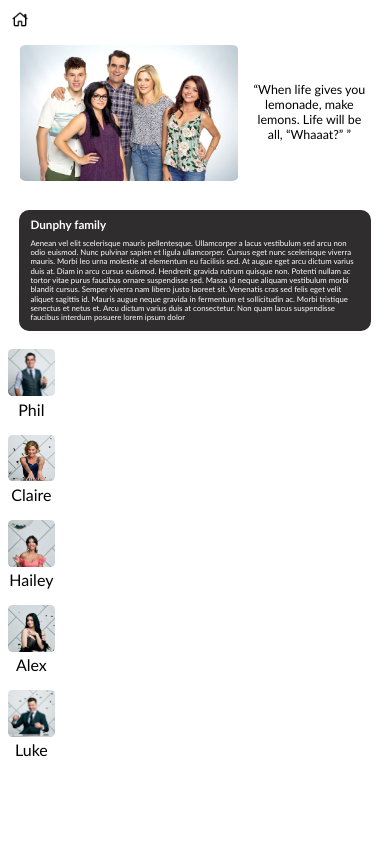
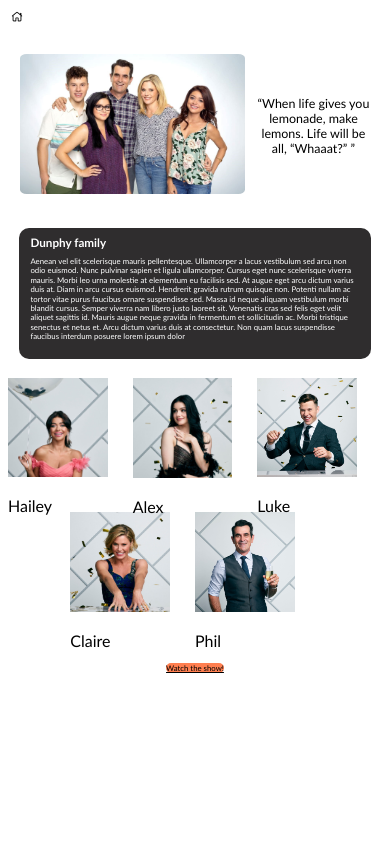
Before and after one commit to jess-rodg/Web-Project1, a plain HTML site: page Project_1/test.html in a window 390 px wide. Shown: the top 844 px of the page. Drawn offline with Linux system fonts and the light colour scheme.

Commit message:
Small screen working

```diff
--- a/Project_1/test.css
+++ b/Project_1/test.css
@@ -3,36 +3,17 @@
   font-family: 'Gill Sans', 'Gill Sans MT', Calibri, 'Trebuchet MS', sans-serif;
 }
 
-.container-1 {
+.container {
   display: grid;
-  grid-template-columns: 1fr 1fr 1fr 1fr 1fr 0.5fr 1fr 1fr 1fr;
-  grid-template-rows: 0.4fr 1fr 1fr 1fr 1fr 1fr 1fr;
+  grid-template-columns:  1fr 1fr 1fr 1fr 1fr 1fr 1fr 1fr 1fr 1fr 1fr 1fr;
+  grid-template-rows:  5% 25% 25% 20% 20% 10%;
   gap: 0px 0px;
-  grid-auto-flow: row;
-  grid-template-areas:
-    "Header . . . . . . . ."
-    "Family Family Family Family Family Family Quote Quote Quote"
-    "Family Family Family Family Family Family Quote Quote Quote"
-    "Family Family Family Family Family Family Quote Quote Quote"
-    "About About About About About About About About About"
-    "About About About About About About About About About"
-    "About About About About About About About About About";
 }
 
-.container-2 {
-  display: grid;
-  grid-template-columns: 1fr 1fr 1fr 1fr 1fr 1fr 1fr 1fr ;
-  grid-template-rows: 1fr 1fr 1fr;
-  gap: 0px 0px;
-  grid-auto-flow: row;
-  grid-template-areas:
-  ". Hailey Hailey ALex Alex Luke Luke ."
-  ". . Phil Phil Claire Claire . ."
-  ". . . Watch Watch . . ."
-}
+
 
 .Family {
-  grid-area: Family;
+  grid-area: 2 / 1 / 3 / 9;
   margin-top: 5%;
 }
 
@@ -44,7 +25,7 @@
 }
 
 .About {
-  grid-area: About;
+  grid-area: 3 / 1 / 4 / 13;
   background-color: #2F2D2E;
   color: white;
   border-radius: 10px;
@@ -59,8 +40,7 @@
 }
 
 .Family-Quote {
-
-  grid-area: Quote;
+  grid-area: 2 / 9 / 3 / 13;
   margin: auto;
   font-size: 3.2vw;
   padding-right: 10%;
@@ -68,7 +48,7 @@
 }
 
 .Header {
-  grid-area: Header;
+  grid-area: 1 / 1 / 2 / 2;
 }
 
 .Header img {
@@ -79,38 +59,29 @@
 
 
 .Phil{
-  grid-area: Phil;
+  grid-area: 5 / 7 / 6 / 11;
 }
 
 .Claire{
-  grid-area: Claire;
+  grid-area: 5 / 3 / 6 / 7;
 }
 
-.Hailey{
-  grid-area: Hailey;
+ .Hailey{
+  grid-area: 4 / 1 / 5 / 5;
 }
 
 .Alex{
-  grid-area: Alex;
+  grid-area: 4 / 5 / 5 / 9;
 }
 
-.Luke{
-  grid-area: Luke;
+ .Luke{
+  grid-area: 4 / 9 / 5 / 13;
 }
 
 
-.person img {
-  border-radius: 10%;
-}
-
-.person p {
-  text-align: center;
-  margin-top: 1%;
-}
-
 
 .Watch {
-  grid-area: Watch;
+  grid-area: 6 / 5 / 7 / 9;
 
   font-size: 2vw;
   background-color: coral;
@@ -132,7 +103,7 @@
 
 @media only screen and (min-width:801px) {
 
-  .container-1 {
+  .container {
     display: grid;
     grid-template-columns: 1fr 1fr 1fr 1fr 1fr 0.5fr 1fr 1fr 1fr;
     grid-template-rows: 0.4fr 1fr 1fr 1fr 1fr 1fr 1fr;
@@ -153,7 +124,7 @@
 
   .container-2 {
     display: grid;
-    grid-template-columns: 1fr 1fr 1fr 1fr 1fr 1fr 1fr 1fr ;
+    grid-template-columns: 1fr 1fr 1fr 1fr 1fr 0.5fr 1fr 1fr 1fr;
     grid-template-rows: 1fr 1fr 1fr;
     gap: 0px 0px;
     grid-auto-flow: row;
--- a/Project_1/test.html
+++ b/Project_1/test.html
@@ -9,7 +9,7 @@
 </head>
 
 
-    <div class="container-1">
+    <div class="container">
         <div class="Header">
 
             <nav class="homeButton">
@@ -46,40 +46,37 @@
                 at consectetur. Non quam lacus suspendisse faucibus interdum posuere lorem ipsum dolor</p>
         </div>
 
-    </div>
-    <div class="container-2">
-        <div class="Family-members">
 
-            <div class="person">
+
                 <div class="Phil">
-                    <img src="images/Phil.jpeg" alt="Phil" width="100%">
+                    <img src="images/Phil.jpeg" alt="Phil" width="80%">
                     <p>Phil</p>
                 </div>
-            </div>
-            <div class="person">
+
+
                 <div class="Claire">
-                    <img src="images/Claire.jpeg" alt="Claire" width="100%">
+                    <img src="images/Claire.jpeg" alt="Claire" width="80%">
                     <p>Claire</p>
                 </div>
-            </div>
-            <div class="person">
+
+
                 <div class="Hailey">
-                    <img src="images/Hailey.jpeg" alt="Hailey" width="100%">
+                    <img src="images/Hailey.jpeg" alt="Hailey" width="80%">
                     <p>Hailey</p>
                 </div>
-            </div>
-            <div class="person">
+
+
                 <div class="Alex">
-                    <img src="images/Alex.jpg" alt="Alex" width="100%">
+                    <img src="images/Alex.jpg" alt="Alex" width="80%">
                     <p>Alex</p>
                 </div>
-            </div>
-            <div class="person">
-                <div class="Luke"></div>
-                <img src="images/Luke.jpeg" alt="Luke" width="100%">
+
+
+                <div class="Luke">
+                <img src="images/Luke.jpeg" alt="Luke" width="80%">
                 <p>Luke</p>
             </div>
-        </div>
+
 
 
         <div class="Watch">
@@ -92,12 +89,4 @@
 
 </div>
 
-
-
-
-
-
-
-
-
 </html>
```
